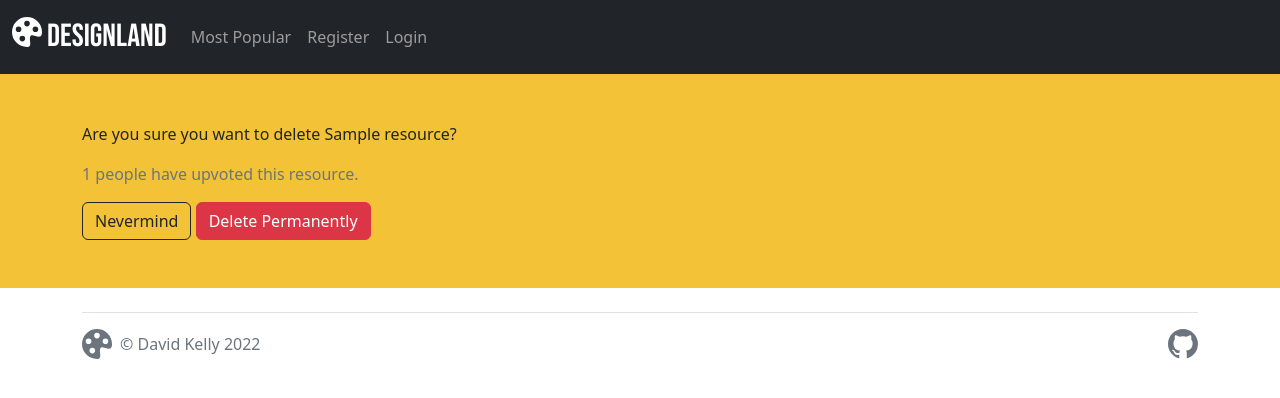
After one commit to davidindub/designland, a Django app: a page that uses templates/resource_delete.html in a window 1280 px wide. The commit adds this page. Shown: the top 398 px of the page. Run offline with Django 3.2, Linux system fonts and the light colour scheme; tables that the repository leaves empty hold one stand-in row (values such as "Sample post"); parts of the project's set-up code (start-up, migrations or seed data) failed here and were passed over.

Commit message:
Add DELETE resource functionality

```diff
--- a/directory/urls.py
+++ b/directory/urls.py
@@ -9,6 +9,8 @@ urlpatterns = [
     path('add/', views.CreateResource.as_view(), name='create_resource'),
     path('details/<slug:slug>/update/', views.UpdateResource.as_view(),
          name='update_resource'),
+    path('details/<slug:slug>/delete/', views.DeleteResource.as_view(),
+         name='delete_resource'),
     path('tag/<slug:tag>/', views.TagList.as_view(), name='tag'),
     path('user/', views.UserProfile.as_view(), name='user'),
     path('user/<slug:user>/', views.UserProfile.as_view(), name='user'),
--- a/directory/views.py
+++ b/directory/views.py
@@ -82,6 +82,8 @@ class CreateResource(View):
             new_entry = form.save()
             # Should return user to the details page of the resource they just added or updated
             return redirect("resource_detail", new_entry.slug)
+        else:
+            return render(request, "resource_form.html", {"form": form})
 
 class UpdateResource(View):
     """
@@ -100,7 +102,7 @@ class UpdateResource(View):
 
     def post(self, request, *arg, **kwargs):
         resource = get_object_or_404(
-                Resource, slug=self.kwargs["slug"])
+            Resource, slug=self.kwargs["slug"])
 
         form = FormForResource(request.POST, instance=resource)
 
@@ -109,6 +111,21 @@ class UpdateResource(View):
             # Should return user to the details page of the resource they just added or updated
             return redirect("resource_detail", updated_entry.slug)
 
+
+class DeleteResource(View):
+    def get(self, request, slug, *arg, **kwargs):
+        resource = get_object_or_404(
+            Resource, slug=self.kwargs["slug"])
+
+        return render(request, "resource_delete.html", {"resource": resource})
+
+    def post(self, request, *arg, **kwargs):
+        resource = get_object_or_404(
+            Resource, slug=self.kwargs["slug"])
+
+        resource.delete()
+
+        return redirect("home")
 
 
 class ResourceDetail(View):
--- /dev/null
+++ b/templates/resource_delete.html
@@ -0,0 +1,17 @@
+{% extends "base.html" %}
+
+{% block content %}
+
+<form method="POST" action="">
+{% csrf_token %}
+
+<p>Are you sure you want to delete {{ resource.title }}?</p>
+<p class="text-muted">{{ resource.number_upvotes }} people have upvoted this resource.</p>
+
+<a href="{{ request.META.HTTP_REFERER }}" class="btn btn-outline-dark">Nevermind</a>
+<input type="submit" value="Delete Permanently" class="btn btn-danger"></input>
+
+
+</form>
+
+{% endblock content %}
--- a/templates/resource_detail.html
+++ b/templates/resource_detail.html
@@ -13,6 +13,7 @@
                         {% comment %} Should only appear if user is author or admin: {% endcomment %}
                         <p>
                             <a href="{% url 'update_resource' resource.slug %}" class="btn btn-outline-dark">Edit</a>
+                            <a href="{% url 'delete_resource' resource.slug %}" class="btn btn-outline-danger">Delete</a>
                         </p>
                 </div>
                 <div class="d-md-block col-md-6">
```
